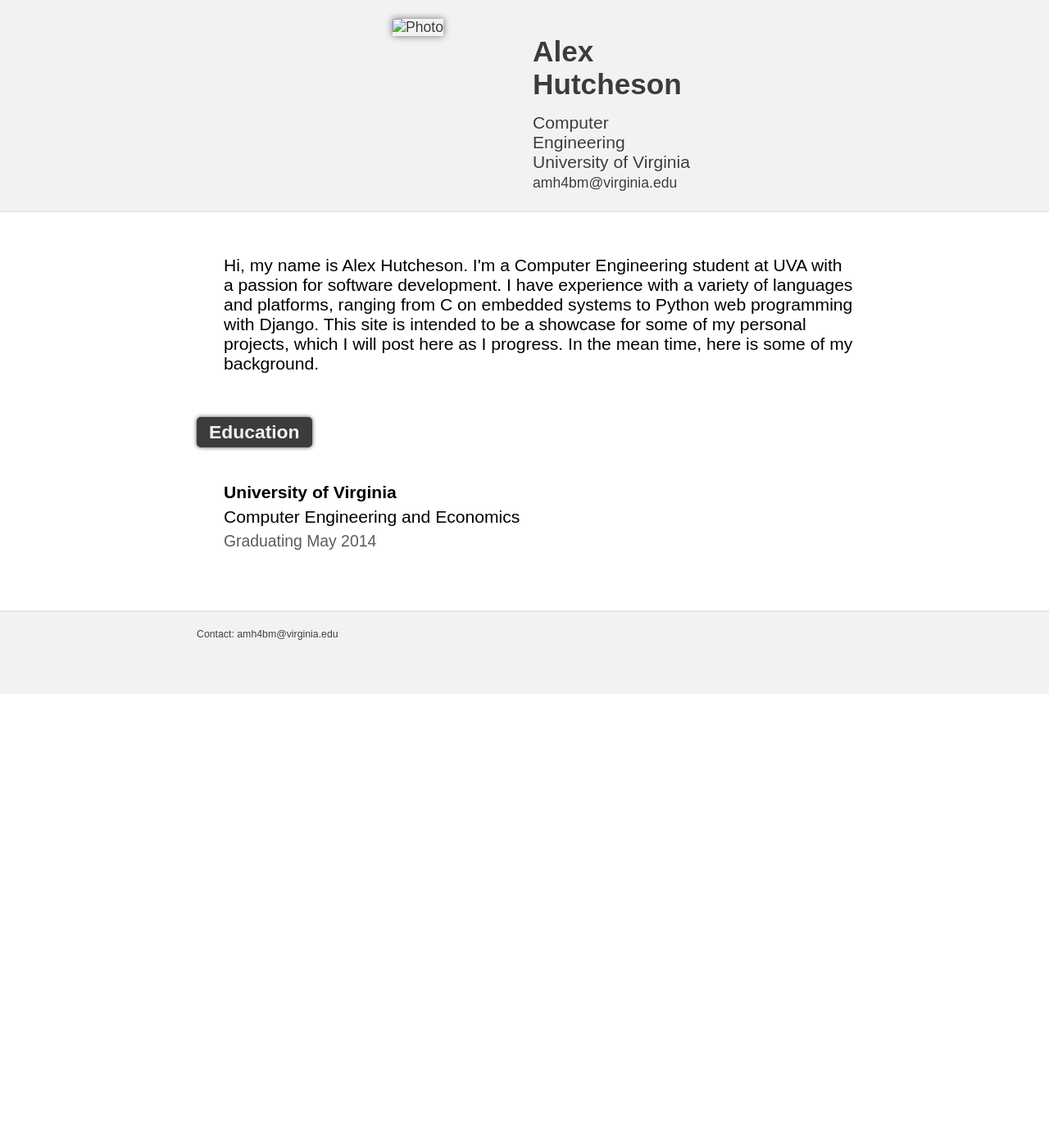
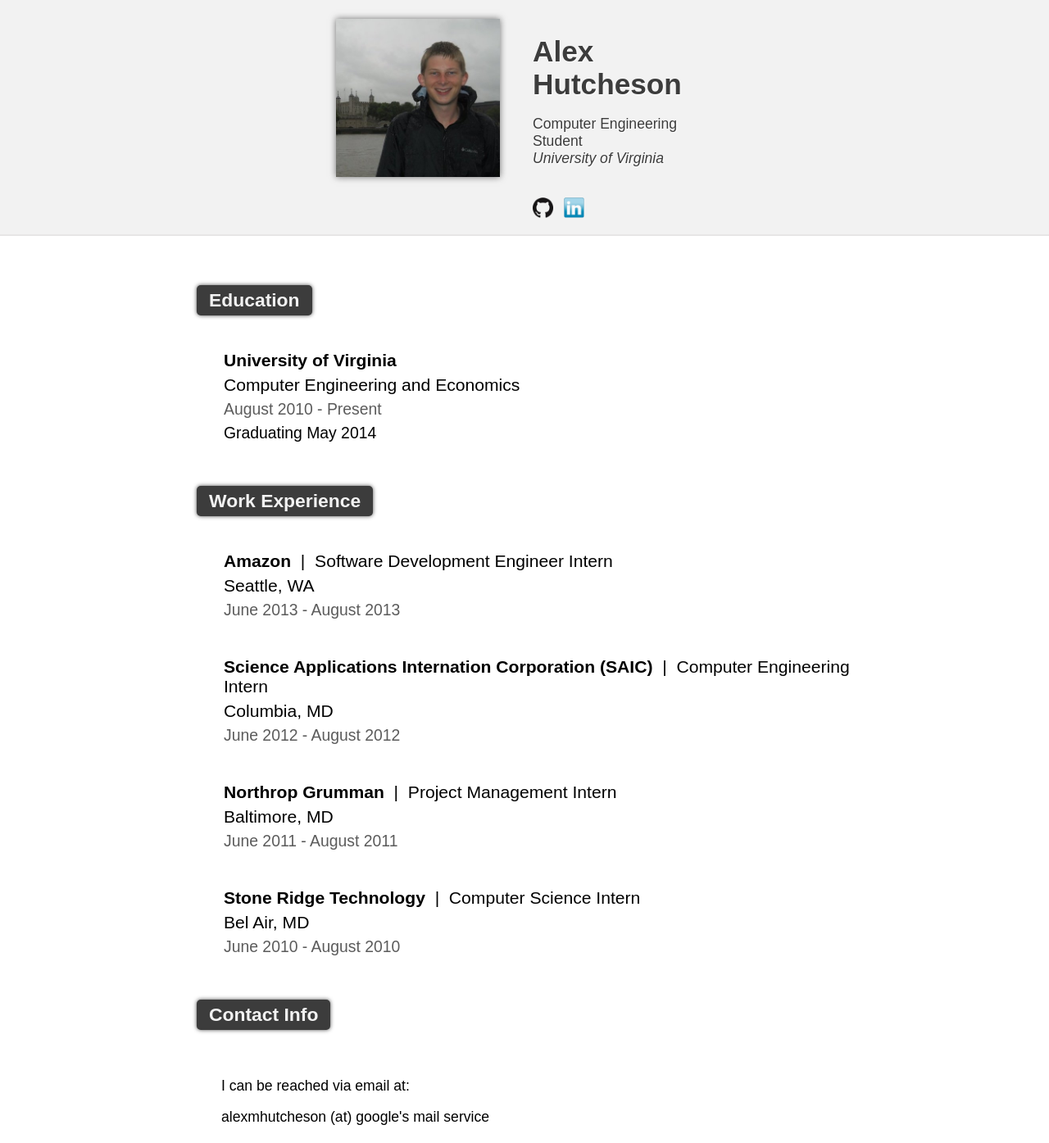
Before and after one commit to alexhutcheson/alexhutcheson.github.io, a plain HTML site: page index.html in a window 1280 px wide. Shown: the part 17-1412 px from the top of the page at 82% size. Before the commit the page ends 864 px from the top, so only its background shows below. Drawn offline with Linux system fonts and the light colour scheme.

Commit message:
edited index page

```diff
--- a/index.html
+++ b/index.html
@@ -7,18 +7,23 @@
     <link type="text/css" rel="stylesheet" href="global.css"/>
   </head>
 
-  <body>
+  <body itemscope itemtype="http://schema.org/Person">
     <div id="header" class="container">
       <div class="body">
         <div>
-          <img id="profile" src="profilepic.jpg" alt="Photo"/>
+          <img id="profile" src="images/ahutcheson.jpg" alt="Photo of Alex Hutcheson" itemprop="image"/>
         </div>
         <div class="details">
-          <h1>Alex Hutcheson</h1>
-          <h3>Computer Engineering</h3>
-          <h3>University of Virginia</h3>
-          <email>amh4bm@virginia.edu</email>
+          <h1 itemprop="name">Alex Hutcheson</h1>
+          <p>
+            <span itemprop="jobTitle">Computer Engineering Student </span> <br/>
+            <span itemprop="affiliation" itemscope itemtype="http://schema.org/Organization">
+              <em><span itemprop="name">University of Virginia</span></em>
+            </span>
+          </p>
 
+          <a href="https://github.com/alexhutcheson"><img class="icon" src="images/github-icon.png" alt="GitHub Profile"></a>
+          <a href="http://www.linkedin.com/pub/alex-hutcheson/49/475/824"><img class="icon" src="images/linkedin-icon.png" alt="LinkedIn Profile"></a>
         </div>
       </div>
     </div>
@@ -26,57 +31,76 @@
     <div id="content" class="container">
       <div class="body">
 
-        <div class="entry">
-          <h3>Hi, my name is Alex Hutcheson.
-            I'm a Computer Engineering student at UVA with a passion for software development.
-            I have experience with a variety of languages and platforms, ranging from C on embedded systems to Python web programming with Django.
-            This site is intended to be a showcase for some of my personal projects, which I will post here as I progress.
-            In the mean time, here is some of my background.</h3>
-        </div>
+        <h2 class="section-header">Education</h2>
 
-        <h2 class="section-header">Education</h2>
         <div class="entry">
           <h3 class="bold">University of Virginia</h3>
           <h3>Computer Engineering and Economics</h3>
-          <h4 class = "dim">Graduating May 2014</h4>
+          <h4 class="dim">August 2010 - Present</h4>
+          <h4>Graduating May 2014</h4>
         </div>
 
-        <!--
         <h2 class="section-header">Work Experience</h2>
         <div class="entry">
           <h3>
-                <span class="bold">@companyName</span>
-                <span> | </span>
-                <span>@yourPosition</span>
+            <span class="bold">Amazon</span>
+            <span>&nbsp;|&nbsp;</span>
+            <span>Software Development Engineer Intern</span>
           </h3>
           <div class="details">
-                <h3>@yourDepartment</h3>
-                <h4 class="dim">@startMonth @startYear - @endMonth @endYear</h4>
-                <div class="tags">
-                  <h4>references</h4>
-                  <div class="people-tags">
-                    <span>@nameOfPerson1</span>
-                    <span>@nameOfPerson2</span>
+            <h3>Seattle, WA</h3>
+            <h4 class="dim">June 2013 - August 2013</h4>
+          </div>
+        </div>
+
+        <div class="entry">
+          <h3>
+            <span class="bold">Science Applications Internation Corporation (SAIC)</span>
+            <span>&nbsp;|&nbsp;</span>
+            <span>Computer Engineering Intern</span>
+          </h3>
+          <div class="details">
+            <h3>Columbia, MD</h3>
+            <h4 class="dim">June 2012 - August 2012</h4>
+          </div>
+        </div>
+
+        <div class="entry">
+          <h3>
+            <span class="bold">Northrop Grumman</span>
+            <span>&nbsp;|&nbsp;</span>
+            <span>Project Management Intern</span>
+          </h3>
+          <div class="details">
+            <h3>Baltimore, MD</h3>
+            <h4 class="dim">June 2011 - August 2011</h4>
+          </div>
+        </div>
+
+        <div class="entry">
+          <h3>
+            <span class="bold">Stone Ridge Technology</span>
+            <span>&nbsp;|&nbsp;</span>
+            <span>Computer Science Intern</span>
+          </h3>
+          <div class="details">
+            <h3>Bel Air, MD</h3>
+            <h4 class="dim">June 2010 - August 2010</h4>
+          </div>
+        </div>
+
+        <h2 class="section-header">Contact Info</h2>
+        <div class="entry">
+          <p>I can be reached via email at: </p>
+          <p>alexmhutcheson (at) google's mail service</p>
         </div>
 
       </div>
     </div>
-              <div class="description">
-                <ul>
-                  <li>This is a description of what I did. I worked on this, this and this.</li>
-                  <li>Some more text on what I did.</li>
-                  <li>I also did this, and here is more info on what this is.</li>
-                </ul>
-              </div>
-            </div>
-
-      </div>
-      -->
-      </div>
 
     <div id="footer" class="container">
       <div class="body">
-          <span>Contact: amh4bm@virginia.edu</span>
+
       </div>
     </div>
   </body>
```
Lines whose indentation alone changed are shown as unchanged.
